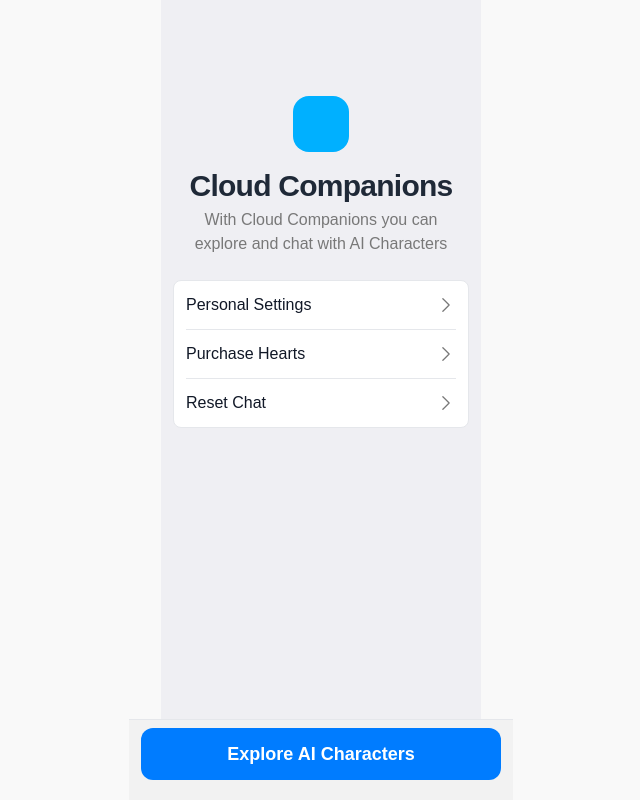
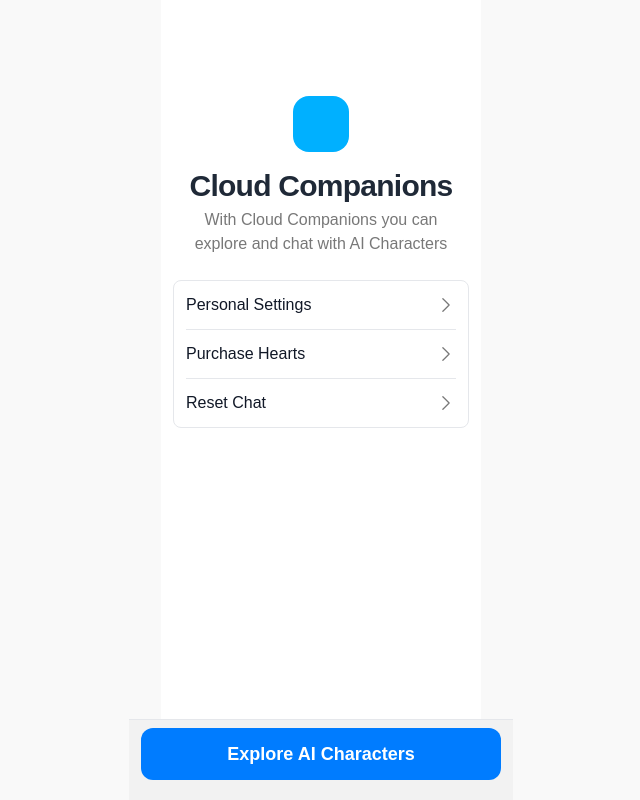
Before and after one commit to sda34495/companion-tele-app, a Next.js app: page / in a window 1280 px wide. Shown: the whole page, without its empty margins (319-959 px from the left). Built offline with nearby package versions, Linux system fonts and the light colour scheme.

Commit message:
change homepage bg to white

```diff
--- a/app/components/Homepage.tsx
+++ b/app/components/Homepage.tsx
@@ -4,7 +4,7 @@ import React from "react";
 
 const HomePage: React.FC = () => {
   return (
-    <div className="bg-[#efeff3] relative w-full mx-auto sm:max-w-xs flex flex-col h-screen">
+    <div className="bg-[#ffffff] relative w-full mx-auto sm:max-w-xs flex flex-col h-screen">
       <div className=" pb-20 flex-grow">
         <div className="flex mt-14 flex-col items-center">
           {/* Icon Placeholder */}
```
